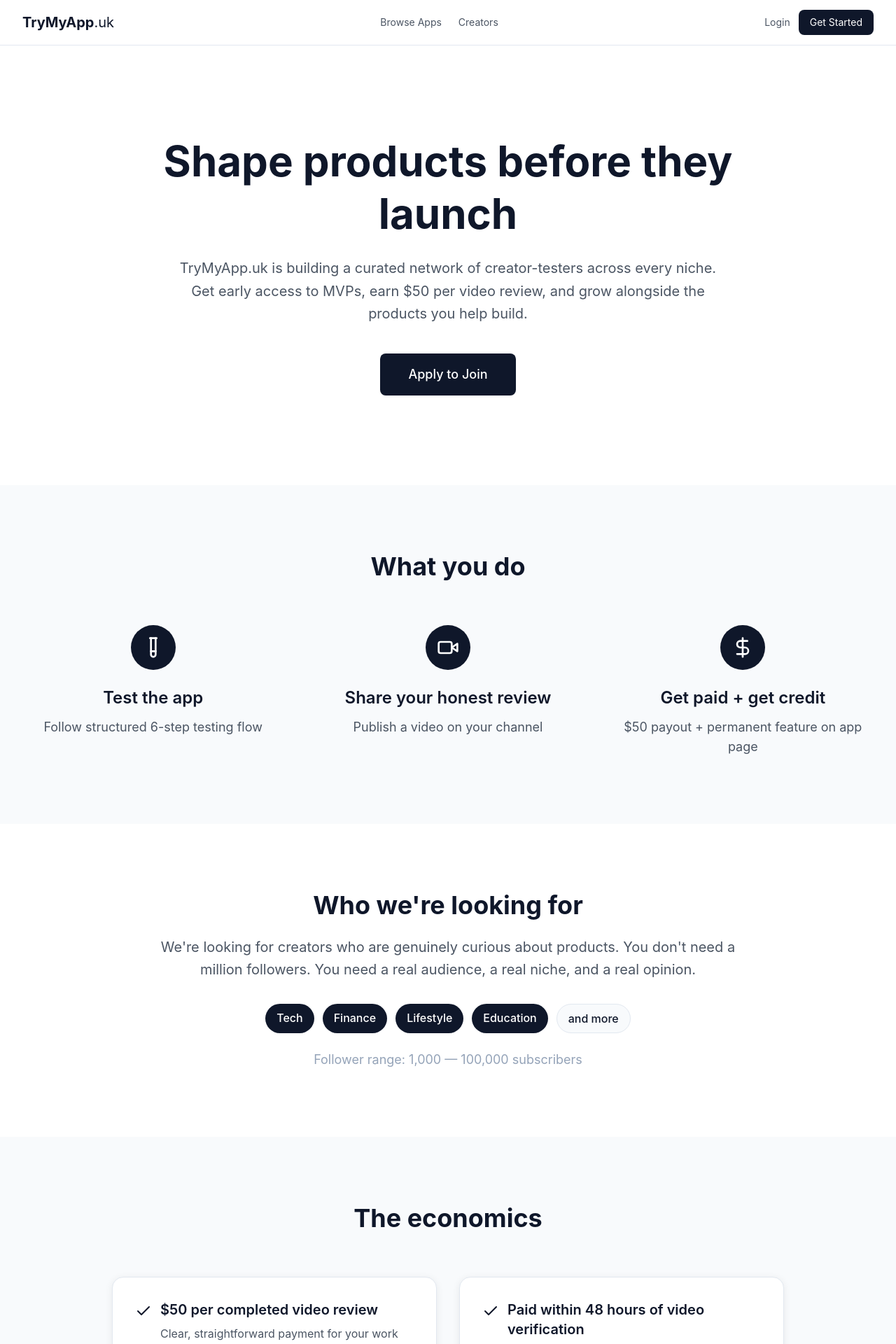
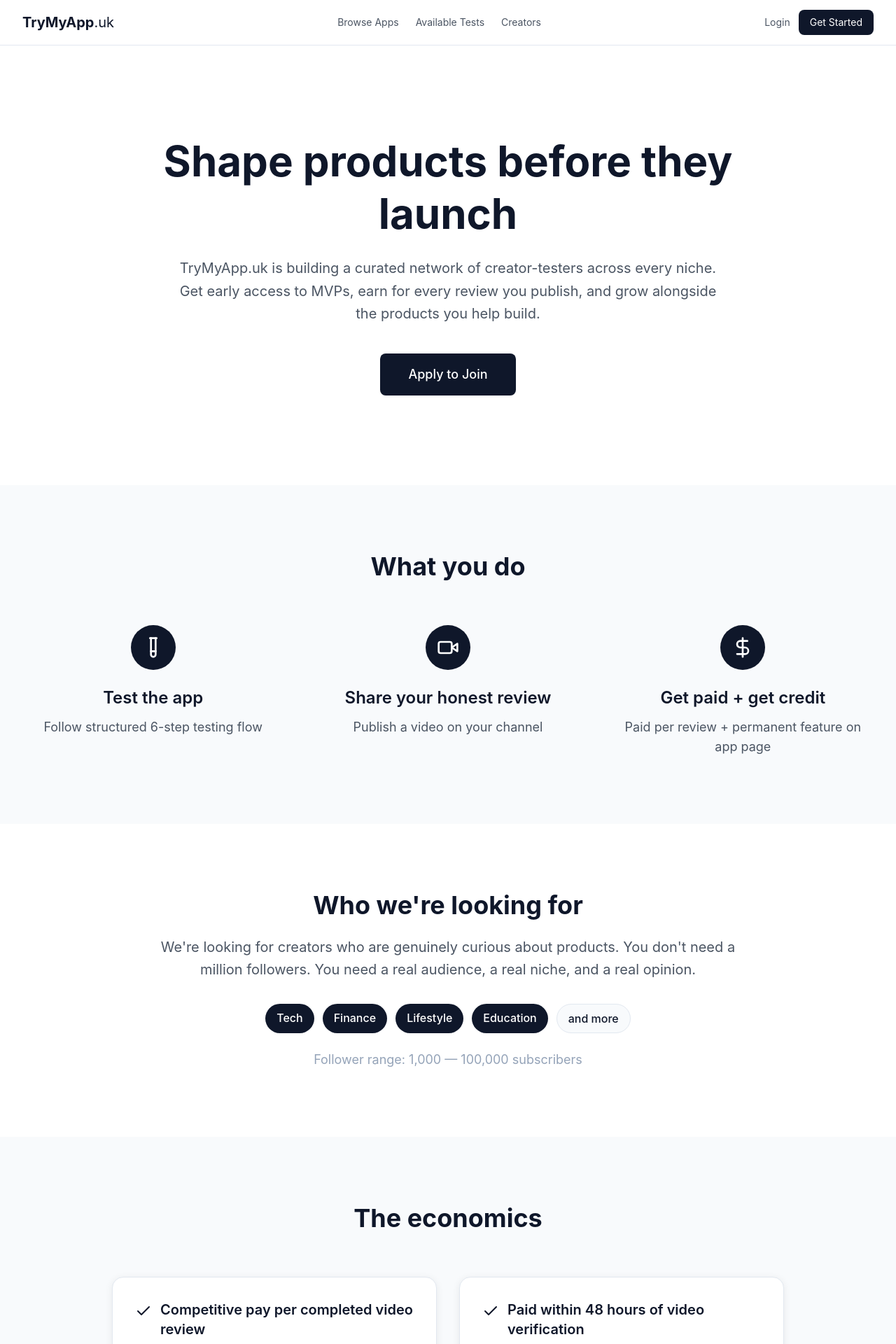
Before and after one commit to lusa8o8/trymyapp, a Next.js app: page /creators in a window 1280 px wide. Shown: the top 1920 px of the page at 70% size. Built offline with nearby package versions, Linux system fonts and the light colour scheme; no server answers.

Commit message:
fix: remove payout amount from public copy, add Available Tests to nav

```diff
--- a/app/(public)/page.tsx
+++ b/app/(public)/page.tsx
@@ -226,7 +226,7 @@
             </h2>
             <p className="text-lg text-text-secondary mb-8 max-w-2xl mx-auto">
               Join a curated network of creator-testers. Get early access
-              to products. Earn $50 per video review.
+              to products in your niche and earn for every review you publish.
             </p>
             <Link
               href="/creators"
--- a/app/creators/page.tsx
+++ b/app/creators/page.tsx
@@ -62,8 +62,7 @@
             </h1>
             <p className="text-xl text-text-secondary mb-10 max-w-3xl mx-auto leading-relaxed">
               TryMyApp.uk is building a curated network of creator-testers
-              across every niche. Get early access to MVPs, earn $50 per
-              video review, and grow alongside the products you help build.
+              across every niche. Get early access to MVPs, earn for every review you publish, and grow alongside the products you help build.
             </p>
             <a
               href="#apply"
@@ -96,7 +95,7 @@
                 {
                   icon: <DollarSign className="w-8 h-8" />,
                   title: 'Get paid + get credit',
-                  desc: '$50 payout + permanent feature on app page'
+                  desc: 'Paid per review + permanent feature on app page'
                 },
               ].map((item, i) => (
                 <div key={i} className="text-center">
@@ -150,7 +149,7 @@
             <div className="grid grid-cols-1 md:grid-cols-2 gap-8">
               {[
                 {
-                  title: '$50 per completed video review',
+                  title: 'Competitive pay per completed video review',
                   desc: 'Clear, straightforward payment for your work'
                 },
                 {
--- a/components/layout/Header.tsx
+++ b/components/layout/Header.tsx
@@ -30,6 +30,9 @@
           <nav className="hidden md:flex items-center gap-6">
             <Link href="/browse" className="text-sm text-text-secondary hover:text-text-primary transition-colors">
               Browse Apps
+            </Link>
+            <Link href="/tests" className="text-sm text-text-secondary hover:text-text-primary transition-colors">
+              Available Tests
             </Link>
             <Link href="/creators" className="text-sm text-text-secondary hover:text-text-primary transition-colors">
               Creators
```
Also changed, not shown: 1 other file (tests, documents, lock files or other folders).
